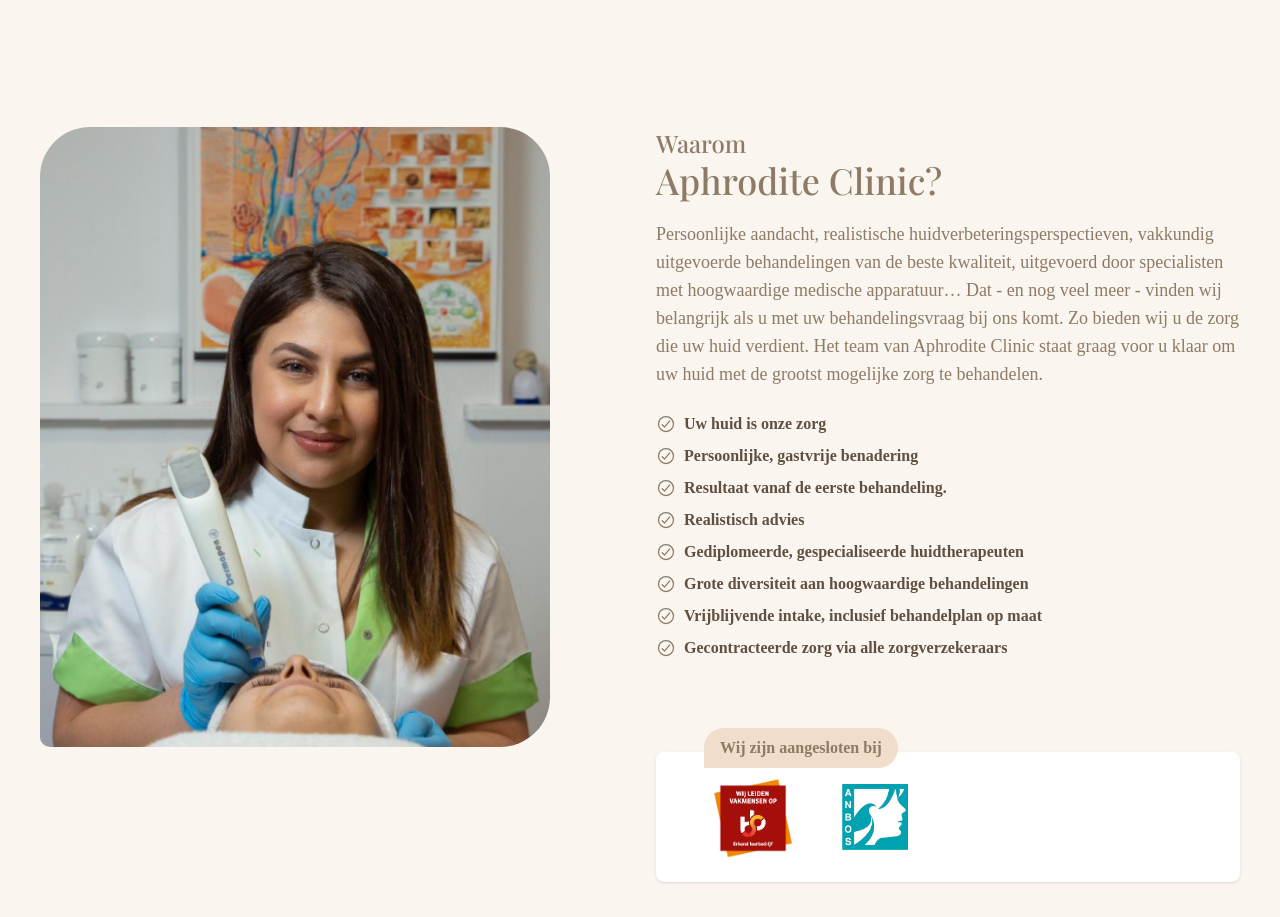
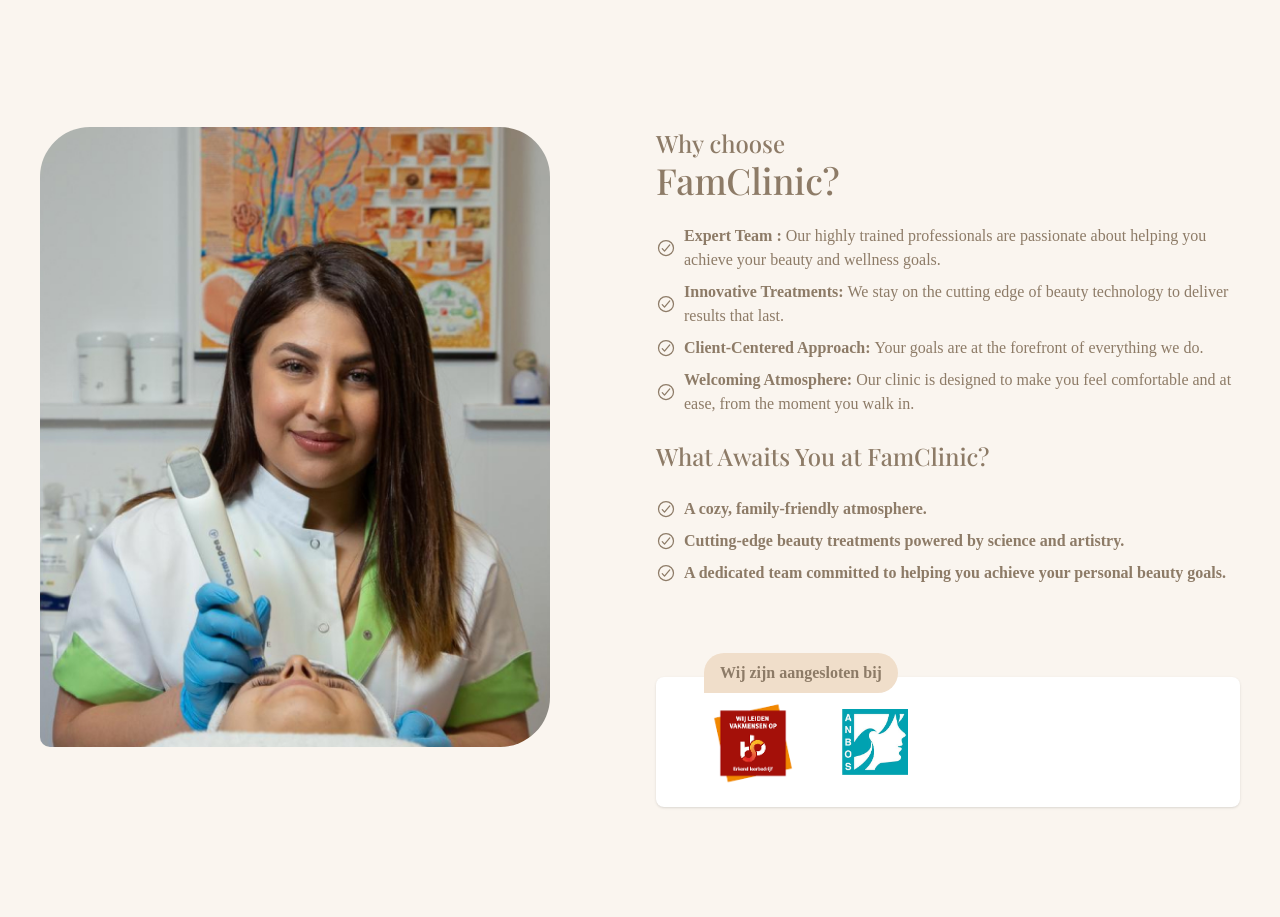
Before and after one commit to DEVELOPERxSAJIB/FamClinic, a React (Vite) app: page / in a window 1280 px wide. Shown: the part 2180-3097 px from the top of the page. Built offline with nearby package versions, Linux system fonts and the light colour scheme; a web font is replaced by a local one.

Commit message:
home and contact page design update

```diff
--- a/src/components/Header.jsx
+++ b/src/components/Header.jsx
@@ -100,9 +100,7 @@ const Header = () => {
             isMenuOpen ? "max-h-screen scale-y-100" : "max-h-0 scale-y-0"
           } sm:block sm:scale-y-100 sm:max-h-full sm:transition-none sm:overflow-visible basis-full grow sm:my-0 md:my-8 lg:my-8`}
         >
-          <div
-            className="flex flex-col gap-5 sm:flex-row sm:items-center sm:justify-end mt-8 sm:mt-0 sm:ps-5"
-          >
+          <div className="flex flex-col gap-5 sm:flex-row sm:items-center sm:justify-end mt-8 sm:mt-0 sm:ps-5">
             <li className="inline-flex">
               <form className="flex justify-end">
                 <select
@@ -121,19 +119,26 @@ const Header = () => {
                 </select>
               </form>
             </li>
-            <li className={location.pathname === "/" ? "active-menu" : ""}>
+            <li
+              onClick={handleToggle}
+              className={location.pathname === "/" ? "active-menu" : ""}
+            >
               <Link to={"/"} className="main-menu" aria-current="page">
                 {t("header.home")}
               </Link>
             </li>
 
-            <li className={location.pathname === "/about" ? "active-menu" : ""}>
+            <li
+              onClick={handleToggle}
+              className={location.pathname === "/about" ? "active-menu" : ""}
+            >
               <Link className="main-menu" to={"/about"}>
                 {t("header.about")}
               </Link>
             </li>
 
             <li
+              onClick={handleToggle}
               className={
                 location.pathname === "/treatment" ? "active-menu" : ""
               }
@@ -143,6 +148,7 @@ const Header = () => {
               </Link>
             </li>
             <li
+              onClick={handleToggle}
               className={location.pathname === "/pricing" ? "active-menu" : ""}
             >
               <Link className="main-menu" to={"/pricing"}>
@@ -150,6 +156,7 @@ const Header = () => {
               </Link>
             </li>
             <li
+              onClick={handleToggle}
               className={location.pathname === "/contact" ? "active-menu" : ""}
             >
               <Link className="main-menu" to={"/contact"}>
--- a/src/pages/About.jsx
+++ b/src/pages/About.jsx
@@ -191,7 +191,7 @@ const About = () => {
             <div className="flex flex-wrap justify-center mt-10">
               {teamMembers?.map((item) => (
                 <TeamMemberCard
-                  key={item.id}
+                  key={item.name}
                   name={item?.name}
                   profession={item.profession}
                   imageSrc={item?.image}
--- a/src/pages/Contact.jsx
+++ b/src/pages/Contact.jsx
@@ -11,6 +11,7 @@ import { RxCross1 } from "react-icons/rx";
 import ScrollToTop from "../components/ScrollToTop";
 import emailjs from "@emailjs/browser";
 import Swal from "sweetalert2";
+import { FaLocationDot } from "react-icons/fa6";
 
 const schema = yup
   .object({
@@ -368,9 +369,7 @@ const Contact = () => {
                             : "bg-[#F0DECA] duration-300 ease-in text-[#8D7B67] hover:bg-[#F9EEDD] focus-visible:outline focus-visible:outline-2 focus-visible:outline-offset-2 focus-visible:outline-[#8D7B67]"
                         }`}
                       >
-                        {contactLoading
-                          ? "Sending mail..."
-                          : "Let's talk"}
+                        {contactLoading ? "Sending mail..." : "Let's talk"}
                       </button>
                     </div>
                   </div>
@@ -387,27 +386,60 @@ const Contact = () => {
           height="100%"
           className="absolute inset-0"
           title="map"
-          src="https://www.google.com/maps/embed?pb=!1m18!1m12!1m3!1d4373.177017327033!2d89.54938849436931!3d22.825097845831163!2m3!1f0!2f0!3f0!3m2!1i1024!2i768!4f13.1!3m3!1m2!1s0x39ff90084a63a7cf%3A0x7c40a60486a738c9!2sKDA%20New%20Market!5e0!3m2!1sen!2sbd!4v1737198796849!5m2!1sen!2sbd"
+          src="https://www.google.com/maps/embed?pb=!1m18!1m12!1m3!1d2450.807220580942!2d4.2706967127671716!3d52.101439971837436!2m3!1f0!2f0!3f0!3m2!1i1024!2i768!4f13.1!3m3!1m2!1s0x47c5b0bd6e75a3e7%3A0xc6af5d9379bcead2!2sZeesluisweg%2018%2C%202583%20DR%20Den%20Haag%2C%20Netherlands!5e0!3m2!1sen!2sbd!4v1738283117384!5m2!1sen!2sbd"
           style={{ filter: "grayscale(1) contrast(1.2) opacity(0.4)" }}
         />
         <div className="bg-white flex flex-wrap py-6 rounded shadow-md absolute">
-          <div className="lg:w-1/2 px-6">
-            <h2 className="title-font font-semibold tracking-widest text-xs">
-              ADDRESS
+          <div
+            style={{
+              borderTopRightRadius: "25px",
+              borderTopLeftRadius: "25px",
+              borderBottomRightRadius: "25px",
+              borderBottomLeftRadius: "0",
+            }}
+            className="bg-[#F0DECA] absolute -top-6 px-4 py-2 inline-block rounded-t-lg ml-0 md:ml-12"
+          >
+            <h4 className="font-semibold text-base">Opening hours</h4>
+          </div>
+          <div className="w-1/2 px-6 mt-4 lg:mt-0">
+            <div className="grid grid-cols-1 gap-4 my-2">
+              <div className="flex justify-between">
+                <span className="font-semibold">Wednesday:</span>
+                <span className="font-semibold">Closed</span>
+              </div>
+              <div className="flex justify-between">
+                <span>Thursday:</span>
+                <span>10 AM-6 PM</span>
+              </div>
+              <div className="flex justify-between">
+                <span>Friday:</span>
+                <span>10 AM-9 PM</span>
+              </div>
+              <div className="flex justify-between">
+                <span>Saturday:</span>
+                <span>10 AM-9 PM</span>
+              </div>
+            </div>
+          </div>
+          <div className="w-1/2 px-6 mt-4 lg:mt-0">
+            <div className="grid grid-cols-1 gap-4 my-2">
+              <div className="flex justify-between">
+                <span>Sunday:</span>
+                <span>10 AM-9 PM</span>
+              </div>
+              <div className="flex justify-between">
+                <span>Monday:</span>
+                <span>10 AM-6 PM</span>
+              </div>
+              <div className="flex justify-between">
+                <span>Tuesday:</span>
+                <span>10AM - 6PM</span>
+              </div>
+            </div>
+            <h2 className="flex gap-2 opacity-0 md:opacity-100 items-center font-semibold tracking-widest text-xs mt-6">
+              <FaLocationDot size={20} className="flex-shrink-0" />
+              <p className="">Zeesluisweg 18, 2583 DR Den Haag, Netherlands</p>
             </h2>
-            <p className="mt-1">
-              Photo booth tattooed prism, portland taiyaki Demo Address Norway
-            </p>
-          </div>
-          <div className="lg:w-1/2 px-6 mt-4 lg:mt-0">
-            <h2 className="title-font font-semibold tracking-widest text-xs">
-              EMAIL
-            </h2>
-            <a className="leading-relaxed">example@email.com</a>
-            <h2 className="title-font font-semibold tracking-widest text-xs mt-4">
-              PHONE
-            </h2>
-            <p className="leading-relaxed">(024) 207 02 06</p>
           </div>
         </div>
       </div>
--- a/src/pages/Home/Home.jsx
+++ b/src/pages/Home/Home.jsx
@@ -158,76 +158,113 @@ const Home = () => {
           </div>
 
           <div className="content-section flex flex-col gap-5">
+            <div className="content-area">
+              <div className="upper-content">
                 <div className="title">
                   <span className="font-playfair text-xl md:text-2xl font-medium">
-                Waarom
+                    Why choose
                   </span>
                   <h2 className="text-2xl md:text-4xl font-medium font-playfair">
-                Aphrodite Clinic?
+                    FamClinic?
                   </h2>
                 </div>
-
                 <div className="desc">
-              <p className="text-base md:text-lg font-normal max-w-2xl">
-                Persoonlijke aandacht, realistische
-                huidverbeteringsperspectieven, vakkundig uitgevoerde
-                behandelingen van de beste kwaliteit, uitgevoerd door
-                specialisten met hoogwaardige medische apparatuur… Dat - en nog
-                veel meer - vinden wij belangrijk als u met uw behandelingsvraag
-                bij ons komt. Zo bieden wij u de zorg die uw huid verdient. Het
-                team van Aphrodite Clinic staat graag voor u klaar om uw huid
-                met de grootst mogelijke zorg te behandelen.
-              </p>
+                  <div className="w-full"></div>
                   <ul className="py-6 space-y-2">
                     <li className="flex items-center gap-2">
-                  <IoCheckmarkCircleOutline size={20} />
-                  <span className="text-base text-[#5f5041] font-semibold">
-                    Uw huid is onze zorg
+                      <IoCheckmarkCircleOutline
+                        size={20}
+                        className="flex-shrink-0"
+                      />
+                      <span className="text-base font-semibold">
+                        Expert Team :{" "}
+                        <span className="font-medium">
+                          Our highly trained professionals are passionate about
+                          helping you achieve your beauty and wellness goals.
+                        </span>
                       </span>
                     </li>
                     <li className="flex items-center gap-2">
-                  <IoCheckmarkCircleOutline size={20} />
-                  <span className="text-base text-[#5f5041] font-semibold">
-                    Persoonlijke, gastvrije benadering
+                      <IoCheckmarkCircleOutline
+                        size={20}
+                        className="flex-shrink-0"
+                      />
+                      <span className="text-base font-semibold">
+                        Innovative Treatments:{" "}
+                        <span className="font-medium">
+                          We stay on the cutting edge of beauty technology to
+                          deliver results that last.
+                        </span>
                       </span>
                     </li>
                     <li className="flex items-center gap-2">
-                  <IoCheckmarkCircleOutline size={20} />
-                  <span className="text-base text-[#5f5041] font-semibold">
-                    Resultaat vanaf de eerste behandeling.
+                      <IoCheckmarkCircleOutline
+                        size={20}
+                        className="flex-shrink-0"
+                      />
+                      <span className="text-base font-semibold">
+                        Client-Centered Approach:{" "}
+                        <span className="font-medium">
+                          Your goals are at the forefront of everything we do.
+                        </span>
                       </span>
                     </li>
                     <li className="flex items-center gap-2">
-                  <IoCheckmarkCircleOutline size={20} />
-                  <span className="text-base text-[#5f5041] font-semibold">
-                    Realistisch advies
+                      <IoCheckmarkCircleOutline
+                        size={20}
+                        className="flex-shrink-0"
+                      />
+                      <span className="text-base font-semibold">
+                        Welcoming Atmosphere:{" "}
+                        <span className="font-medium">
+                          Our clinic is designed to make you feel comfortable
+                          and at ease, from the moment you walk in.
+                        </span>
+                      </span>
+                    </li>
+                  </ul>
+                </div>
+              </div>
+              <div className="bottom-content">
+                <div className="title">
+                  <span className="font-playfair text-xl md:text-2xl font-medium">
+                    What Awaits You at FamClinic?
+                  </span>
+                </div>
+                <div className="desc">
+                  <ul className="py-6 space-y-2">
+                    <li className="flex items-center gap-2">
+                      <IoCheckmarkCircleOutline
+                        size={20}
+                        className="flex-shrink-0"
+                      />
+                      <span className="text-base font-semibold">
+                        A cozy, family-friendly atmosphere.
                       </span>
                     </li>
                     <li className="flex items-center gap-2">
-                  <IoCheckmarkCircleOutline size={20} />
-                  <span className="text-base text-[#5f5041] font-semibold">
-                    Gediplomeerde, gespecialiseerde huidtherapeuten
+                      <IoCheckmarkCircleOutline
+                        size={20}
+                        className="flex-shrink-0"
+                      />
+                      <span className="text-base font-semibold">
+                        Cutting-edge beauty treatments powered by science and
+                        artistry.
                       </span>
                     </li>
                     <li className="flex items-center gap-2">
-                  <IoCheckmarkCircleOutline size={20} />
-                  <span className="text-base text-[#5f5041] font-semibold">
-                    Grote diversiteit aan hoogwaardige behandelingen
-                  </span>
-                </li>
-                <li className="flex items-center gap-2">
-                  <IoCheckmarkCircleOutline size={20} />
-                  <span className="text-base text-[#5f5041] font-semibold">
-                    Vrijblijvende intake, inclusief behandelplan op maat
-                  </span>
-                </li>
-                <li className="flex items-center gap-2">
-                  <IoCheckmarkCircleOutline size={20} />
-                  <span className="text-base text-[#5f5041] font-semibold">
-                    Gecontracteerde zorg via alle zorgverzekeraars
+                      <IoCheckmarkCircleOutline
+                        size={20}
+                        className="flex-shrink-0"
+                      />
+                      <span className="text-base font-semibold">
+                        A dedicated team committed to helping you achieve your
+                        personal beauty goals.
                       </span>
                     </li>
                   </ul>
+                </div>
+              </div>
             </div>
 
             <div className="affiliate-partner mt-8 lg:col-span-2 md:mt-6">
--- a/src/pages/Price.jsx
+++ b/src/pages/Price.jsx
@@ -36,10 +36,10 @@ const Price = () => {
       <div className="container max-w-[1380px] px-6 mx-auto py-20">
         <div className="lg:flex items-start justify-between">
           <div className="content-area md:sticky top-20 pt-12 flex flex-col mb-8 md:mb-0">
-            <p className="font-playfair text-[40px] font-normal">
+            <p className="font-playfair text-[20px] sm:text-[30px] md:text-[40px] font-normal">
               Plans for You
             </p>
-            <h2 className="font-playfair text-[64px] font-semibold">
+            <h2 className="font-playfair text-[30px] sm:text-[40px] md:text-[64px] font-semibold">
               Choose your plan
             </h2>
             <p className="max-w-[550px] text-[18px] mt-8">
@@ -78,7 +78,7 @@ const Price = () => {
                       {item.subcategory.length === 0 && (
                         <div className="pricing text-center flex flex-row items-center gap-3">
                           <p className="text-[16px] font-medium hidden md:block">
-                            Start with :
+                            Start from :
                           </p>
                           <p className="text-[18px] font-semibold">
                             € {item.price}{" "}
--- a/src/pages/SingleTreatment.jsx
+++ b/src/pages/SingleTreatment.jsx
@@ -93,13 +93,13 @@ const SingleTreatment = () => {
                   {/*List*/}
                   <ul className="mb-12 space-y-2 text-left text-lg text-gray-600 group-hover:text-gray-900">
                     {treatment.benefits.length > 0 &&
-                      treatment.benefits.map((item) => (
+                      treatment.benefits.map((benefit, index) => (
                         <li
-                          className="flex items-center space-x-3.5"
-                          key={item}
+                          key={index}
+                          className="flex items-center justify-start gap-3"
                         >
-                          <span className="w-1.5 h-1.5 rounded-full bg-[#8d7b67]" />
-                          <span>{item}</span>
+                          <span className="w-1.5 h-1.5 rounded-full bg-[#8d7b67] flex-shrink-0" />
+                          <span className="leading-relaxed">{benefit}</span>
                         </li>
                       ))}
                   </ul>
```
Lines whose indentation alone changed are shown as unchanged.
